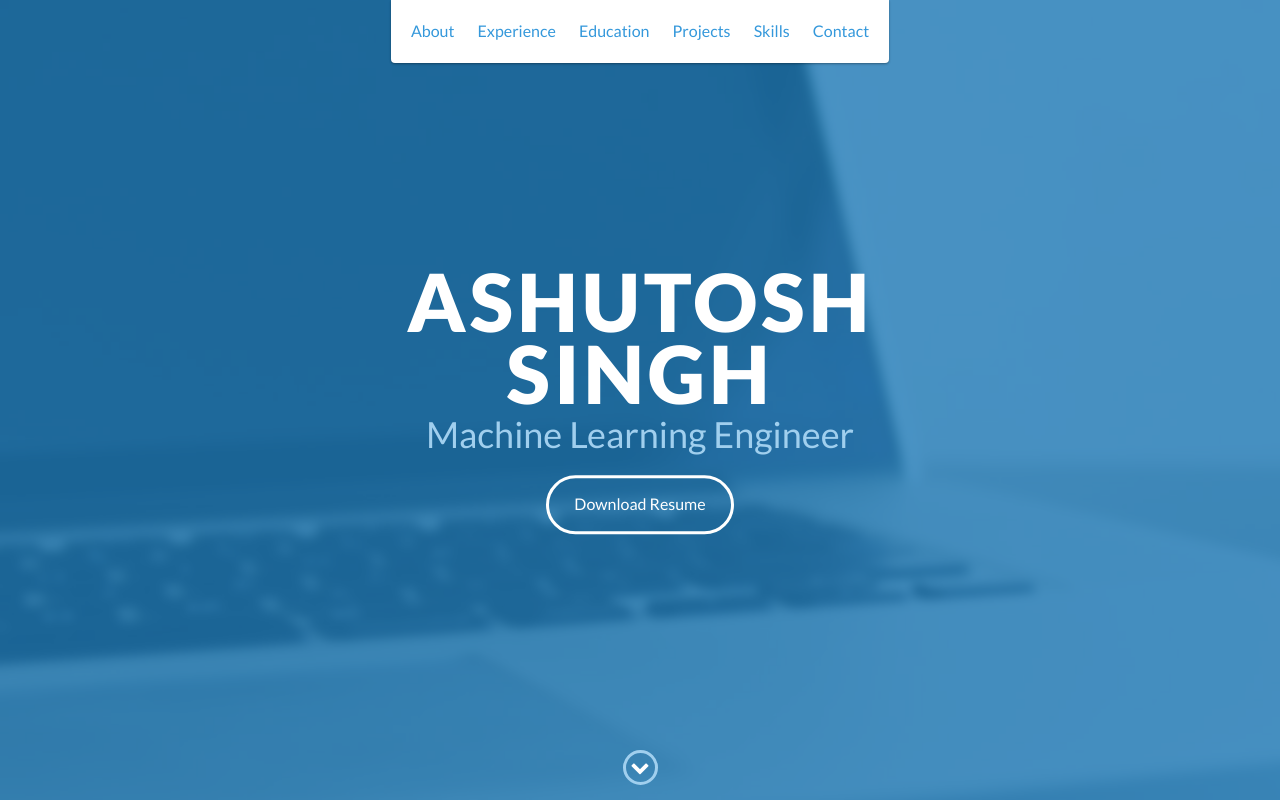
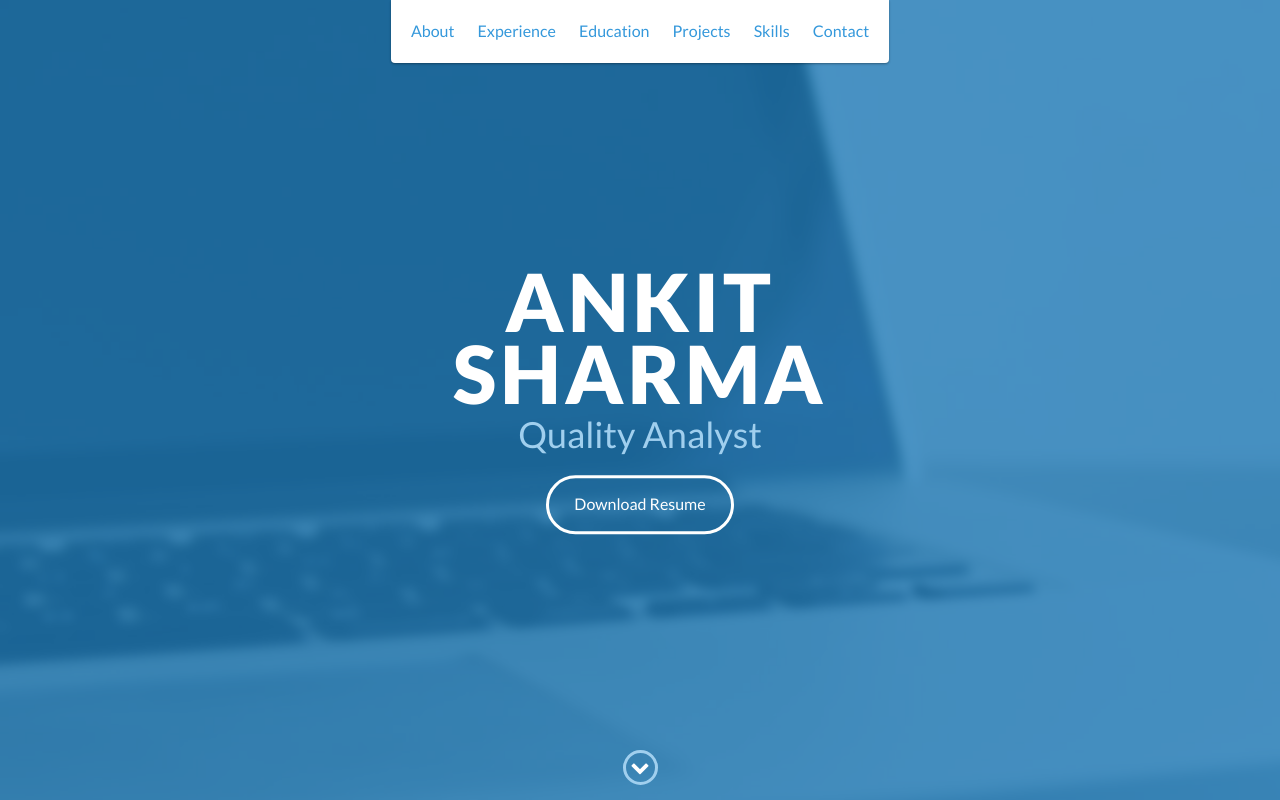
Before and after one commit to ankit-hamburg/ankit-hamburg.github.io, a website: page index.html in a window 1280 px wide. Shown: the top 800 px of the page. Drawn offline with nearby package versions, Linux system fonts and the light colour scheme.

Commit message:
name chnaged

```diff
--- a/index.html
+++ b/index.html
@@ -48,9 +48,9 @@
 
     <div id="lead">
         <div id="lead-content">
-            <h1>Ashutosh Singh</h1>
-            <h2>Machine Learning Engineer</h2>
-            <a href="files/resume.pdf" class="btn-rounded-white" target="_blank">Download Resume</a>
+            <h1>Ankit Sharma</h1>
+            <h2>Quality Analyst</h2>
+            <a href="files/Ankit's Resume.pdf" class="btn-rounded-white" target="_blank">Download Resume</a>
         </div>
         <!-- End #lead-content -->
 
```
Also changed, not shown: 2 other files.
